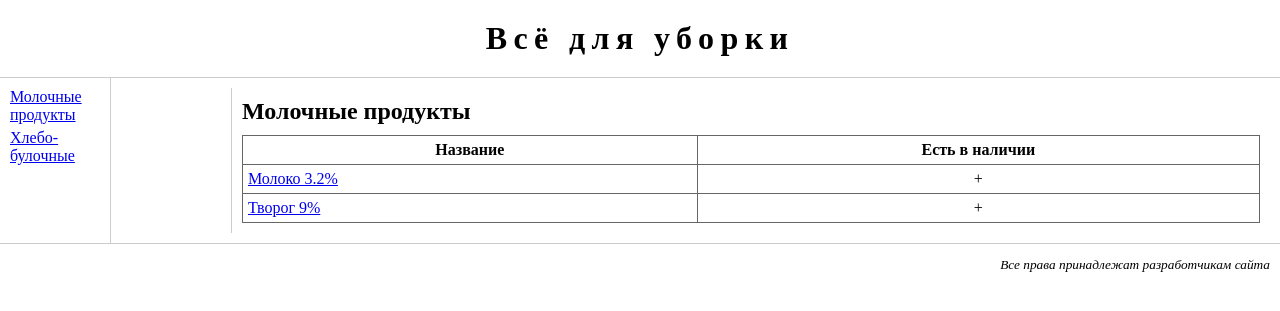
After one commit to vpalex999/DjangoWebProject1, a Django app: page /goods/2/ in a window 1280 px wide. The commit adds this page. Shown: the top 311 px of the page. Run offline with Django 3.2, Linux system fonts and the light colour scheme; data comes from the database, SQL or seed files in the repository; both versions use the stored data as it was after the commit.

Commit message:
url, tempates

```diff
--- a/DjangoWebProject1/DjangoWebProject1/urls.py
+++ b/DjangoWebProject1/DjangoWebProject1/urls.py
@@ -48,5 +48,5 @@ urlpatterns = [
     # Uncomment the next line to enable the admin:
     url(r'^admin/', include(admin.site.urls)),
     url(r'^iskratel/', include('iskratel.urls')),
-    url(r'^goods/$', include("page.urls")),
+    url(r'^goods/', include("page.urls")),
 ]
--- a/DjangoWebProject1/manage.py
+++ b/DjangoWebProject1/manage.py
@@ -14,4 +14,4 @@ if __name__ == "__main__":
 
     from django.core.management import execute_from_command_line
 
-    execute_from_command_line(sys.argv)
+execute_from_command_line(sys.argv)
--- /dev/null
+++ b/DjangoWebProject1/page/static/page/main.css
@@ -0,0 +1,60 @@
+@charset "utf-8";
+body{
+    margin: 0px;
+    padding: 0px;
+}
+#header{
+    text-align: center;
+    border-bottom: 1px #cccccc solid;
+}
+#header h1{
+    margin: 20px 0px 20px 0px;
+    letter-spacing: 0.2em;
+}
+#leftmenu{
+    float: left;
+    width:100px;
+    padding: 10px;
+}
+#leftmenu ul{
+    margin: 0px;
+    padding: 0px;
+}
+#leftmenu ul li{
+    list-style-type: none;
+    margin-bottom: 5px;
+}
+#main{
+    margin-left: 110px;
+    border-left: 1px #cccccc solid;
+    padding: 10px;
+}
+#main h2{
+    margin: 0px 0px 10px 0px;
+}
+#main table{
+    width: 100%;
+    border-collapse: collapse;
+}
+#main table td, #main table th{
+    border: 1px #666666 solid;
+    padding: 5px;
+}
+#main table td.centered{
+    text-align: center;
+}
+#main p.category{
+    font-weight: bold;
+}
+#main p.not-in-stock{
+    color: #ff0000;
+}
+#footer{
+    text-align: right;
+    border-top: 1px #cccccc solid;
+    padding-right: 10px;
+}
+#footer p{
+    font-size: smaller;
+    font-style: italic;
+}
--- /dev/null
+++ b/DjangoWebProject1/page/templates/base.html
@@ -0,0 +1,29 @@
+{% load staticfiles %}
+<!DOCTYPE html>
+<html lang="ru">
+    <head>
+        <title>{% block title %}{% endblock %}</title>
+        <meta charset="UTF-8">
+        <meta name="viewport" content="width=device-width, initial-scale=1">
+        <link href="{% static 'page/main.css' %}" rel="stylesheet">
+    </head>
+    <body>
+        <div id="header">
+            <h1>Всё для уборки</h1>
+        </div>
+        <div id="leftmenu">
+            <ul>
+                {% for cat in cats %}
+                    <li><a href="{% url 'index' cat_id=cat.id %}">{{cat.name}}</a></li>
+                {% endfor %}
+            </ul>
+        </div>
+        <div id="main">
+            {% block main %}
+            {% endblock %}
+        </div>
+        <div id="footer">
+            <p>Все права принадлежат разработчикам сайта</p>
+        </div>
+    </body>
+</html>
--- a/DjangoWebProject1/page/templates/index.html
+++ b/DjangoWebProject1/page/templates/index.html
@@ -1,9 +1,25 @@
-<html>
-<head><title></title></head>
+{% extends 'base.html' %}
 
-<body>
-
-{{ content }}
-
-</body>
+{% block title %} {{ category.name }}::Всё для уборки {% endblock %}
+{% block main %}
+        <div id="main">
+            <h2>{{ category.name }}</h2>
+            <table>
+                <tr>
+                    <th>Название</th>
+                    <th>Есть в наличии</th>
+                </tr>
+                {% for good in goods %}
+                    <tr>
+                        <td><a href="{% url 'good' good_id=good.id %}">{{ good.name }}</a></td>
+                        <td class="centered" >{% if good.in_stock %}+{% endif %}</td>
+                    </tr>
+                {% endfor %}
+            </table>
+        </div>
+{% endblock %}
+        <div id="footer">
+            <p>Все права принадлежат разработчикам сайта</p>
+        </div>
+    </body>
 </html>
--- a/DjangoWebProject1/page/urls.py
+++ b/DjangoWebProject1/page/urls.py
@@ -2,6 +2,10 @@ from django.conf.urls import url
 from page import views
 
 urlpatterns = [
-    url(r'^$', views.index, name="index"),
-    url(r'^good/$', views.good, name = "good"),
+    #url(r'^$', views.index, name="index"),
+    #url(r'^good/$', views.good, name = "good"),
+    #url(r'^(?:\?id=(?P<id>\d+))?$', views.index, name="index"),
+    url(r'^(?:(?P<cat_id>\d+)/)?$', views.index, name='index'),
+    url(r'^good/(?P<good_id>\d+)/$', views.good, name='good'),
+    url(r'^cat/(?P<cat_id>\d+)/$', views.category, name='category'),
 ]
--- a/DjangoWebProject1/page/views.py
+++ b/DjangoWebProject1/page/views.py
@@ -1,18 +1,41 @@
-from django.shortcuts import render, HttpResponse
+from django.shortcuts import render, HttpResponse, Http404
 from page.models import *
 
-def index(request):
-    cat_id=request.GET["id"]
+def index(request, cat_id):
+    cats= Category.objects.all().order_by("name")
     if cat_id == None:
         cat=Category.objects.first()
     else:
-        cat=Category.objects.get(pk=cat_id)
+        try:
+            cat=Category.objects.get(pk=cat_id)
+        except Category.DoesNotExist:
+            raise Http404
 
     goods = Good.objects.filter(category=cat).order_by("name")
-    s = "Категория: "+cat.name+"<br><br>"
-    for good in goods:
-        s = s+"("+str(good.pk)+")"+good.name+"<br>"
+    #s = "Категория: "+cat.name+"<br><br>"
+    #for good in goods:
+    #    s = s+"("+str(good.pk)+")"+good.name+"<br>"
+    #return HttpResponse(s)
+    return render(request, "index.html", {"category":cat, "cats":cats, "goods":goods })
+
+def category(request, cat_id):
+    try:
+        cat = Category.objects.get(pk=cat_id)
+        s="Категория товара: "+"("+str(cat.pk)+")"+cat.name+"| "+cat.description
+    except Category.DoesNotExist:
+        raise Http404
+
     return HttpResponse(s)
 
-def good(request):
-    return ""
+
+def good(request, good_id):
+    cats=Category.objects.all().order_by("name")
+    try:
+        good=Good.objects.get(pk=good_id)
+    except Good.DoesNotExist:
+        raise Http404
+    #s=good.name+"<br><br>"+good.category.name+"<br><br>"+good.description
+    #if not good.in_stock:
+    #    s=s+"<br><br>"+"Нет в наличии!"
+    #return HttpResponse(s)
+    return render(request, "good.html", {"cats":cats, "good":good})
```
Also changed, not shown: DjangoWebProject1/DjangoWebProject1/settings.py (+4 -4 lines), DjangoWebProject1/page/templates/good.html (added, +18 -0 lines), DjangoWebProject1/page/templates/goodold.html (added, +16 -0 lines), DjangoWebProject1/page/templates/indexold.html (added, +31 -0 lines), DjangoWebProject1/db.sqlite3, 6 other files.
